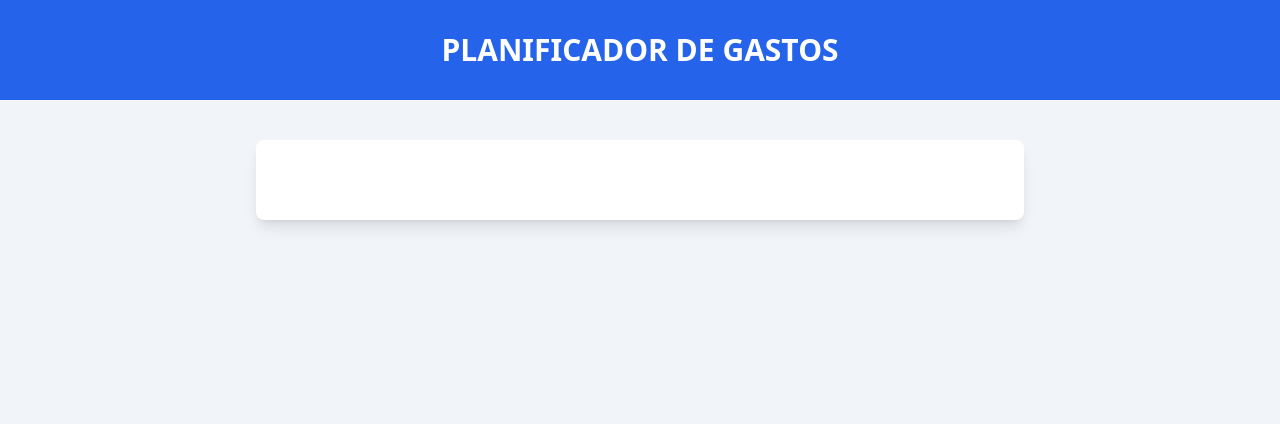
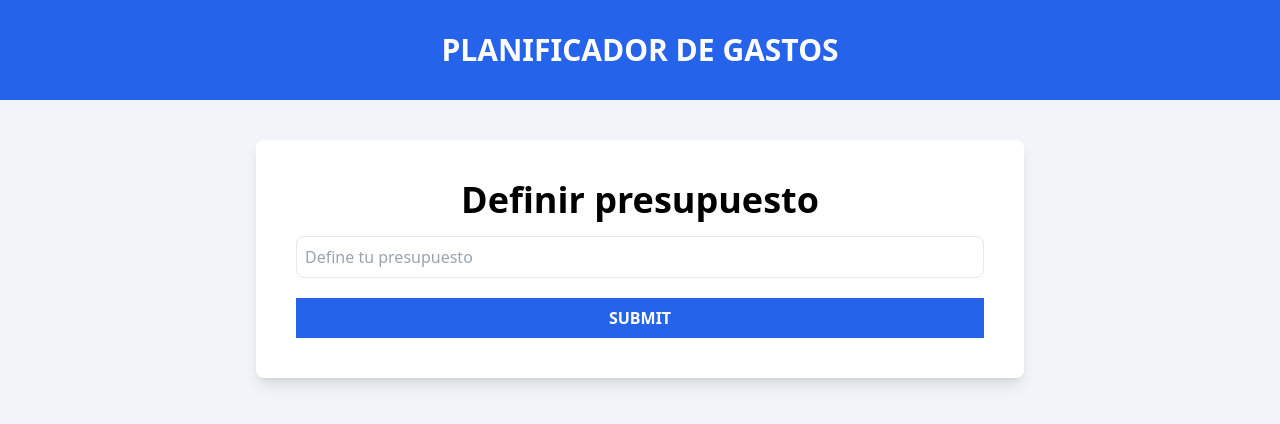
Before and after one commit to MauroQuiroga99/control-gastos-react, a React (Vite) app: page / in a window 1280 px wide. Shown: the top 424 px of the page. Built offline with nearby package versions, Linux system fonts and the light colour scheme.

Commit message:
crear formulario para definir el presupuesto

```diff
--- a/src/components/BudgetForm.tsx
+++ b/src/components/BudgetForm.tsx
@@ -1,5 +1,34 @@
-import React from "react";
+import { useState } from "react";
 
-export default function GetForm() {
-  return <div></div>;
+export default function BudgetForm() {
+  const [budget, setBudget] = useState(0);
+  const handleChange = (e: React.ChangeEvent<HTMLInputElement>) => {
+    setBudget(e.target.valueAsNumber);
+  };
+  return (
+    <form className="space-y-5">
+      <div className="flex flex-col ">
+        <label
+          htmlFor="budget"
+          className=" mb-4 text-4xl text- lue-600 font-bold text-center"
+        >
+          Definir presupuesto
+        </label>
+        <input
+          id="budgetID"
+          type="number"
+          className="w-full bg-white border border-gray-200 rounded-lg p-2"
+          placeholder="Define tu presupuesto"
+          name="budget"
+          onChange={handleChange}
+        />
+      </div>
+
+      <input
+        type="submit"
+        placeholder="Definir Presupuesto"
+        className="bg-blue-600 hover:bg-blue-700 cursor-pointer w-full p-2 text-white font-black uppercase"
+      />
+    </form>
+  );
 }
```
